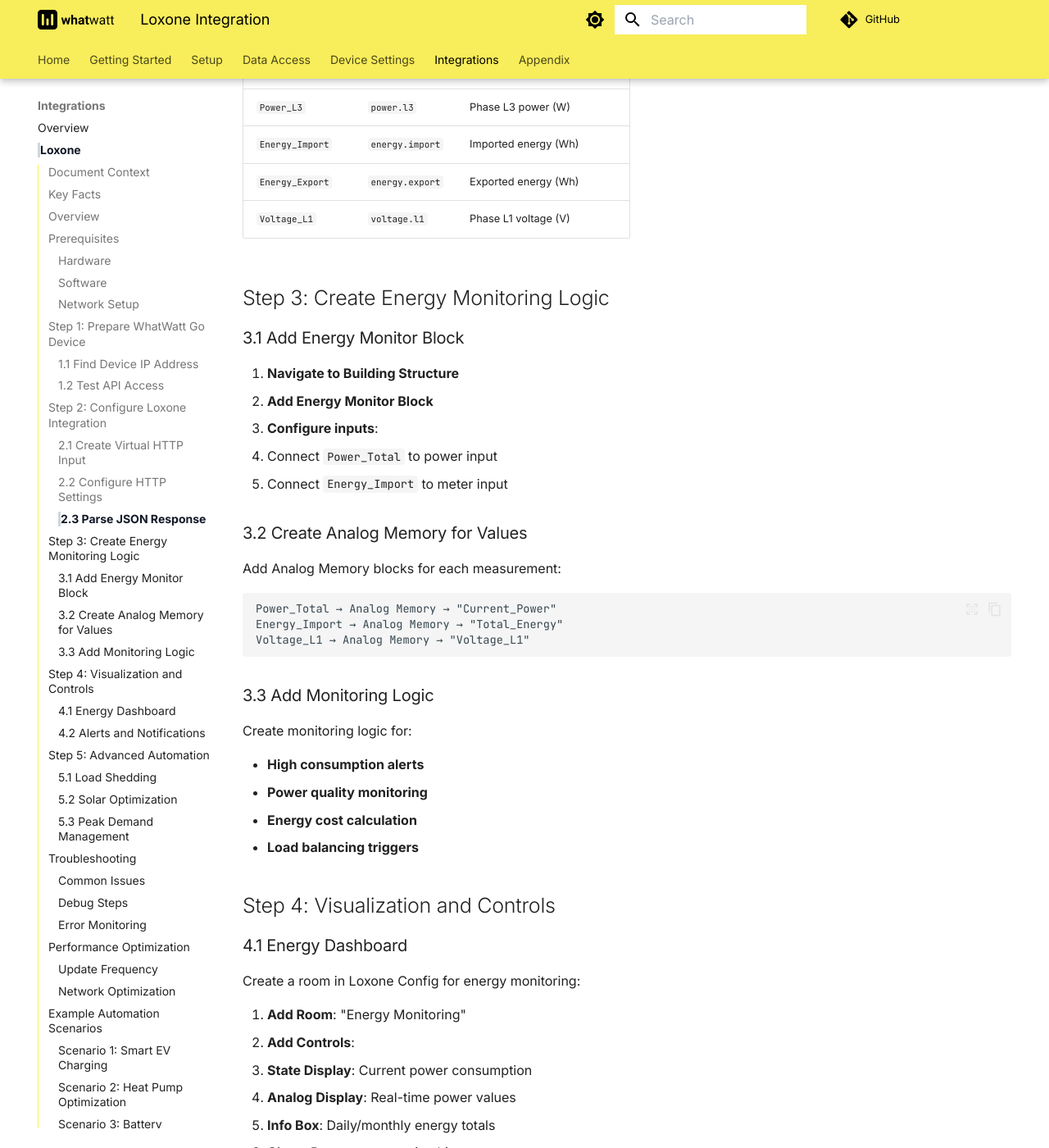
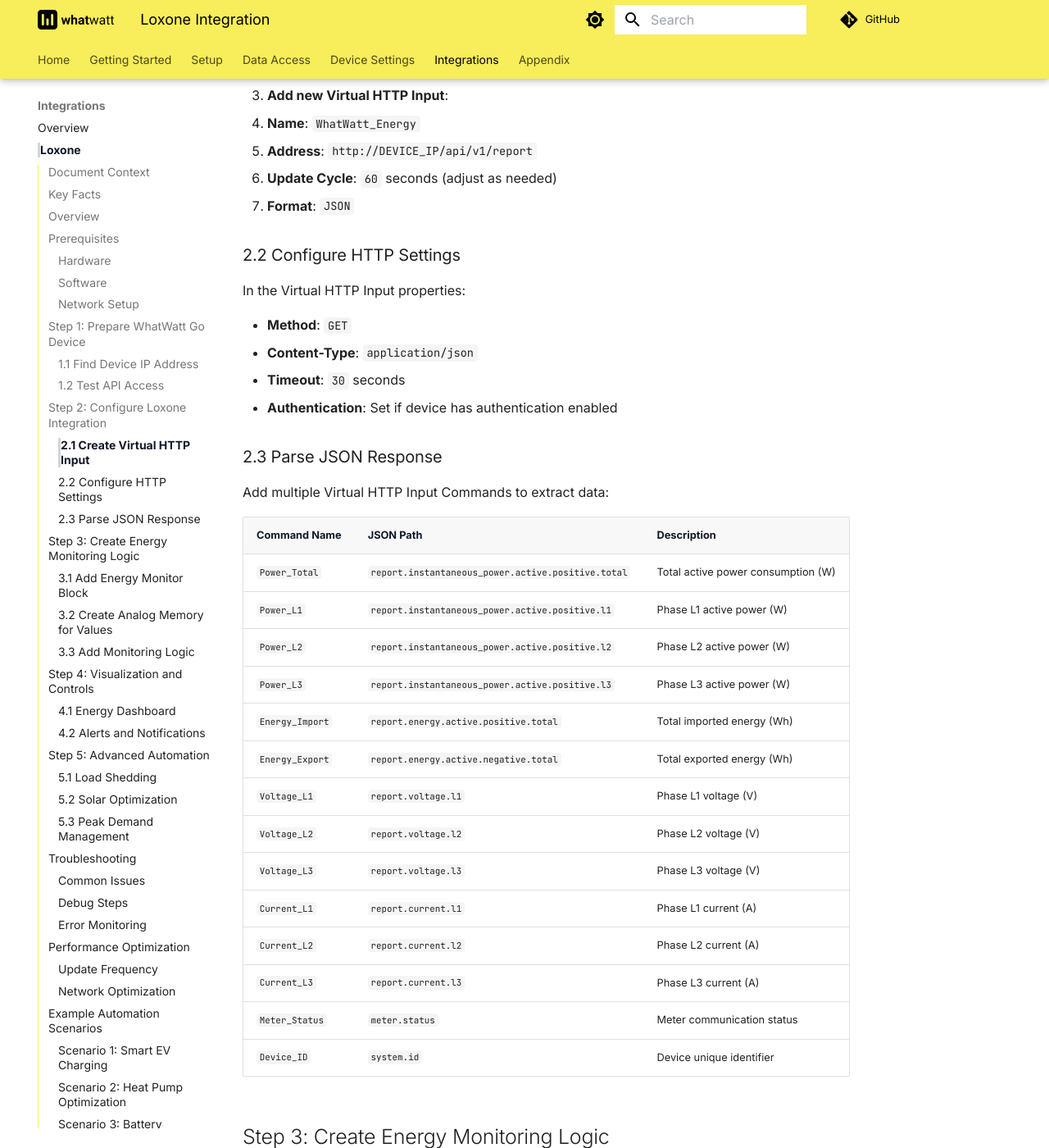
Before and after one commit to whatwatt-ch/whatwatt-go-documentation, an MkDocs documentation site: the page built from docs/60-integrations/loxone.md, in a window 1280 px wide and 1400 px high, scrolled down 3462 px. Shown: the whole window at 82% size. Built offline with MkDocs 1.6.1 and Material for MkDocs 9.7.7, drawn with Linux system fonts in a browser that asks for light colours; some of the changed text lies outside the part shown.

Commit message:
Fix JSON structure in Loxone integration guide
- Corrected JSON response structure to match actual API /api/v1/report format
- Updated JSON paths in configuration table to use correct nested structure:
  * report.instantaneous_power.active.positive.total (not power.total)
  * report.energy.active.positive/negative.total (not energy.import/export)
  * report.voltage.l1/l2/l3 (correct)
- Added missing fields: current, meter status, system info
- Aligned with documentation in polling.md and OpenAPI specification

````diff
--- a/docs/60-integrations/loxone.md
+++ b/docs/60-integrations/loxone.md
@@ -89,21 +89,58 @@
 
 ```json
 {
-  "timestamp": "2025-10-08T15:30:45Z",
-  "power": {
-    "total": 2456.7,
-    "l1": 823.4,
-    "l2": 891.2,
-    "l3": 742.1
+  "report": {
+    "id": 7892,
+    "interval": 6.749,
+    "tariff": 1,
+    "date_time": "2025-10-07T14:26:10Z",
+    "date_time_local": "2025-10-07T14:26:10+02:00",
+    "instantaneous_power": {
+      "active": {
+        "positive": {
+          "total": 2456,
+          "l1": 823,
+          "l2": 891,
+          "l3": 742
+        },
+        "negative": {
+          "total": 0,
+          "l1": 0,
+          "l2": 0,
+          "l3": 0
+        }
+      }
+    },
+    "voltage": {
+      "l1": 231.2,
+      "l2": 230.8,
+      "l3": 232.1
+    },
+    "current": {
+      "l1": 3.6,
+      "l2": 3.9,
+      "l3": 3.2
+    },
+    "energy": {
+      "active": {
+        "positive": {
+          "total": 1234567.8
+        },
+        "negative": {
+          "total": 98765.4
+        }
+      }
+    }
   },
-  "energy": {
-    "import": 1234567.8,
-    "export": 98765.4
+  "meter": {
+    "status": "OK",
+    "interface": "MBUS",
+    "protocol": "DLMS",
+    "logical_name": "LGZ1030784855204"
   },
-  "voltage": {
-    "l1": 231.2,
-    "l2": 230.8,
-    "l3": 232.1
+  "system": {
+    "id": "ECC9FF5C7F14",
+    "date_time": "2025-10-07T14:26:24Z"
   }
 }
 ```
@@ -135,13 +172,20 @@
 
 | Command Name | JSON Path | Description |
 |--------------|-----------|-------------|
-| `Power_Total` | `power.total` | Total power consumption (W) |
-| `Power_L1` | `power.l1` | Phase L1 power (W) |
-| `Power_L2` | `power.l2` | Phase L2 power (W) |
-| `Power_L3` | `power.l3` | Phase L3 power (W) |
-| `Energy_Import` | `energy.import` | Imported energy (Wh) |
-| `Energy_Export` | `energy.export` | Exported energy (Wh) |
-| `Voltage_L1` | `voltage.l1` | Phase L1 voltage (V) |
+| `Power_Total` | `report.instantaneous_power.active.positive.total` | Total active power consumption (W) |
+| `Power_L1` | `report.instantaneous_power.active.positive.l1` | Phase L1 active power (W) |
+| `Power_L2` | `report.instantaneous_power.active.positive.l2` | Phase L2 active power (W) |
+| `Power_L3` | `report.instantaneous_power.active.positive.l3` | Phase L3 active power (W) |
+| `Energy_Import` | `report.energy.active.positive.total` | Total imported energy (Wh) |
+| `Energy_Export` | `report.energy.active.negative.total` | Total exported energy (Wh) |
+| `Voltage_L1` | `report.voltage.l1` | Phase L1 voltage (V) |
+| `Voltage_L2` | `report.voltage.l2` | Phase L2 voltage (V) |
+| `Voltage_L3` | `report.voltage.l3` | Phase L3 voltage (V) |
+| `Current_L1` | `report.current.l1` | Phase L1 current (A) |
+| `Current_L2` | `report.current.l2` | Phase L2 current (A) |
+| `Current_L3` | `report.current.l3` | Phase L3 current (A) |
+| `Meter_Status` | `meter.status` | Meter communication status |
+| `Device_ID` | `system.id` | Device unique identifier |
 
 ## Step 3: Create Energy Monitoring Logic
 
````
